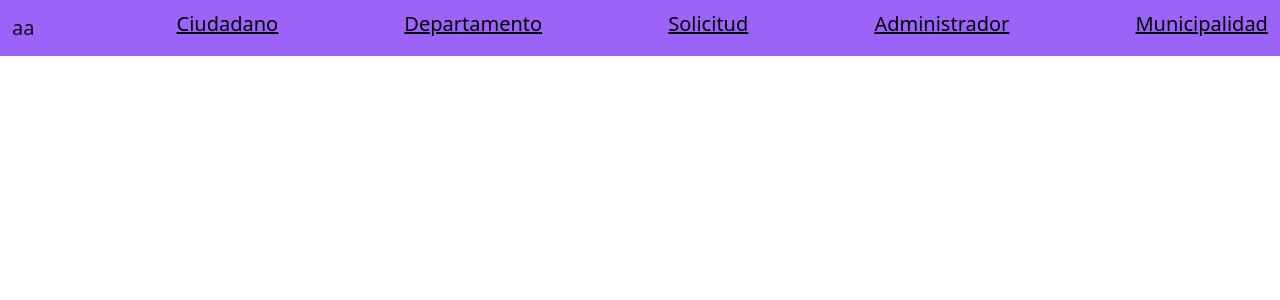
After one commit to kurinoku/proyecto-tdi-1, a PHP site: page /Mantenedores/Navbar.html in a window 1280 px wide. The commit adds this page. Shown: the top 300 px of the page. Run offline with PHP 8.4, Linux system fonts and the light colour scheme.

Commit message:
Creación del navbar
Archivo global de navbar.
Llamado del archivo navbar en cada formulario.

```diff
--- a/Mantenedores/Form_administrador.php
+++ b/Mantenedores/Form_administrador.php
@@ -9,6 +9,8 @@ require('conexion_p.php');
     <title>Formulario administrador</title>
 </head>
 <body>
+
+    <?php require('Navbar.html') ?>
 
     <form action="ingresar_administrador.php" method="post">
         <label>Rut:</label>
--- a/Mantenedores/Form_departamento.php
+++ b/Mantenedores/Form_departamento.php
@@ -9,6 +9,8 @@ require('conexion_p.php');
     <title>Formulario departamento</title>
 </head>
 <body>
+
+    <?php require('Navbar.html') ?>
 
     <form action="ingresar_departamento.php" method="post">
         <label>Codigo:</label>
--- a/Mantenedores/Form_municipalidad.php
+++ b/Mantenedores/Form_municipalidad.php
@@ -9,6 +9,8 @@ require('conexion_p.php');
     <title>Formulario municipalidad</title>
 </head>
 <body>
+
+    <?php require('Navbar.html') ?>
 
     <form action="ingresar_municipalidad.php" method="post">
         <label>Id municipalidad:</label>
--- a/Mantenedores/Form_persona.php
+++ b/Mantenedores/Form_persona.php
@@ -9,6 +9,8 @@ require('conexion_p.php');
     <title>Formulario persona</title>
 </head>
 <body>
+
+    <?php require('Navbar.html') ?>
 
     <form action="ingresar_persona.php" method="post">
         <label>Rut:</label>
--- a/Mantenedores/Form_solicitud.php
+++ b/Mantenedores/Form_solicitud.php
@@ -9,6 +9,8 @@ require('conexion_p.php');
     <title>Formulario solicitudes</title>
 </head>
 <body>
+
+    <?php require('Navbar.html') ?>
 
     <form action="ingresar_solicitud.php" method="post">
         <label>Codigo departamento:</label>
--- /dev/null
+++ b/Mantenedores/Navbar.html
@@ -0,0 +1,23 @@
+<!DOCTYPE html>
+<html lang="en">
+<head>
+    <meta charset="UTF-8">
+    <title>Document</title>
+    <link href="https://cdn.jsdelivr.net/npm/bootstrap@5.1.3/dist/css/bootstrap.min.css" rel="stylesheet" integrity="sha384-1BmE4kWBq78iYhFldvKuhfTAU6auU8tT94WrHftjDbrCEXSU1oBoqyl2QvZ6jIW3" crossorigin="anonymous">
+
+</head>
+<body>
+    <nav class="navbar navbar-light mb-2" style="background-color: rgba(132, 60, 247, 0.801);">
+        <div class="container-fluid">
+            <a class="navbar-brand" href="#">
+                aa
+                <a class="text-black h5 text-center" href="Form_persona.php">Ciudadano</a>
+                <a class="text-black h5" href="Form_departamento.php">Departamento</a>
+                <a class="text-black h5" href="Form_solicitud.php">Solicitud</a>
+                <a class="text-black h5" href="Form_administrador.php">Administrador</a>
+                <a class="text-black h5" href="Form_municipalidad.php">Municipalidad</a>
+            </a>
+        </div>
+    </nav>
+</body>
+</html>
```
